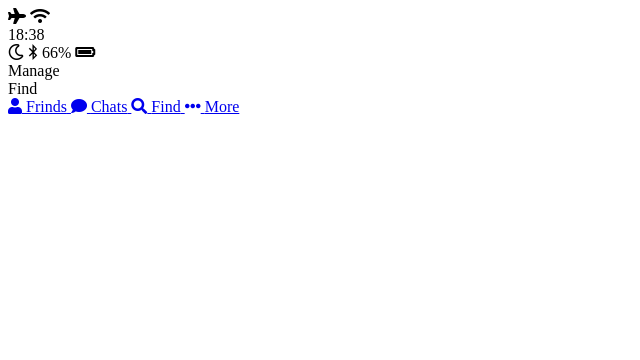
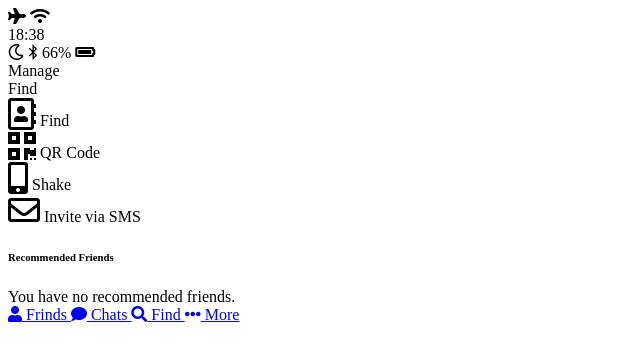
Before and after one commit to tapoo5602/kakao-clone, a plain HTML site: page find.html in a window 1280 px wide. Shown: the whole page, without its empty margins (0-640 px from the left). Drawn offline with Linux system fonts and the light colour scheme.

Commit message:
Find is done

```diff
--- a/find.html
+++ b/find.html
@@ -34,6 +34,34 @@
       </div>
     </div>
   </header>
+  <main class="find">
+    <section class="find_options">
+      <div class="find_option">
+        <i class="far fa-address-book fa-2x"></i>
+        <span class="find_option-title">Find</span>
+      </div>
+      <div class="find_option">
+        <i class="fa fa-qrcode fa-2x"></i>
+        <span class="find_option-title">QR Code</span>
+      </div>
+      <div class="find_option">
+        <i class="fa fa-mobile-alt fa-2x"></i>
+        <span class="find_option-title">Shake</span>
+      </div>
+      <div class="find_option">
+        <i class="far fa-envelope fa-2x"></i>
+        <span class="find_option-title">Invite via SMS</span>
+      </div>
+    </section>
+    <section class="find_recommended">
+      <header>
+        <h6 class="find_title">Recommended Friends</h6>
+      </header>
+      <div class="recommended_none">
+        <span class="recommended_text">You have no recommended friends.</span>
+      </div>
+    </section>
+  </main>
   <nav class="tab-bar">
     <a href="index.html" class="tab-bar_tab">
       <i class="fa fa-user"></i>
```
Also changed, not shown: chats.html (+2 -1 lines).
